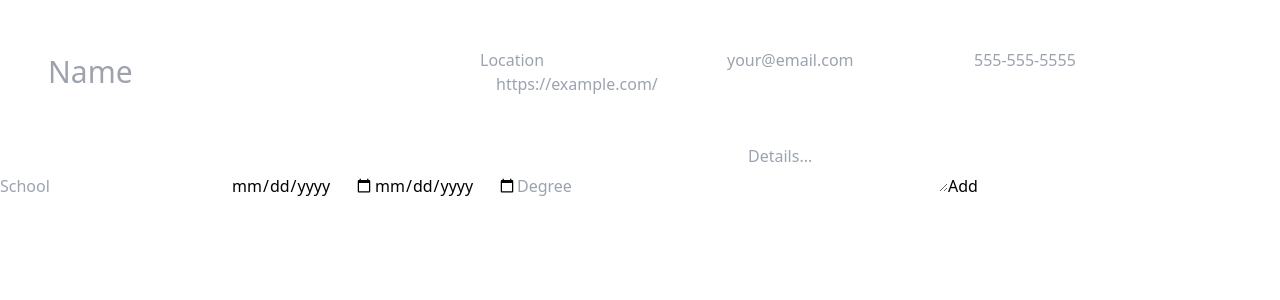
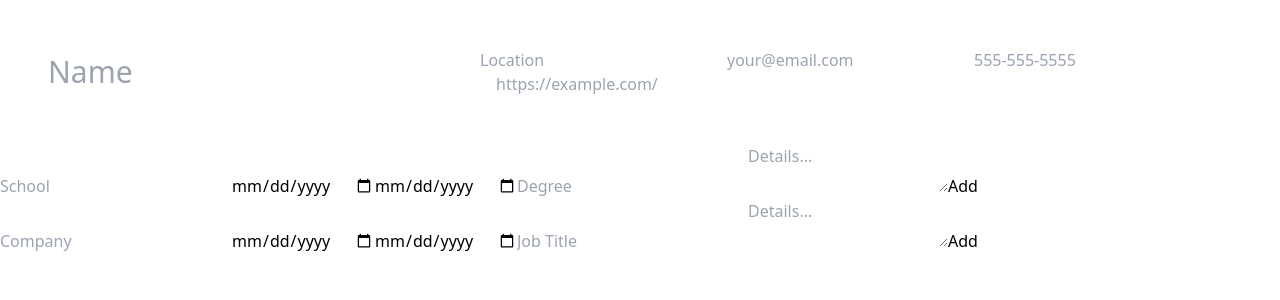
Before and after one commit to crespire/js-cv-builder, a React (Create React App) app: page / in a window 1280 px wide. Shown: the top 300 px of the page. Built offline with nearby package versions, Linux system fonts and the light colour scheme.

Commit message:
Add work experience list to main app

```diff
--- a/src/App.js
+++ b/src/App.js
@@ -16,6 +16,7 @@ class App extends Component {
       <div className="App">
         <InfoContainer />
         <List place='School' title='Degree' />
+        <List place='Company' title='Job Title' />
       </div>
     );
   };
```
